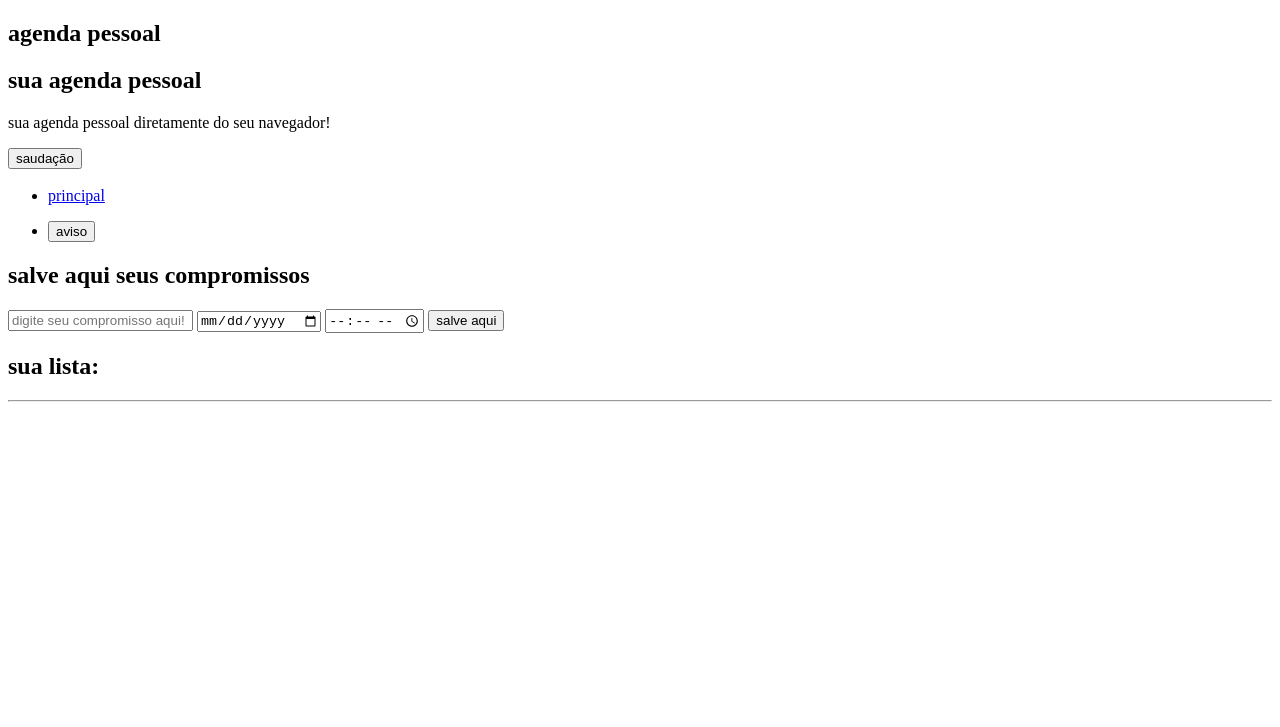
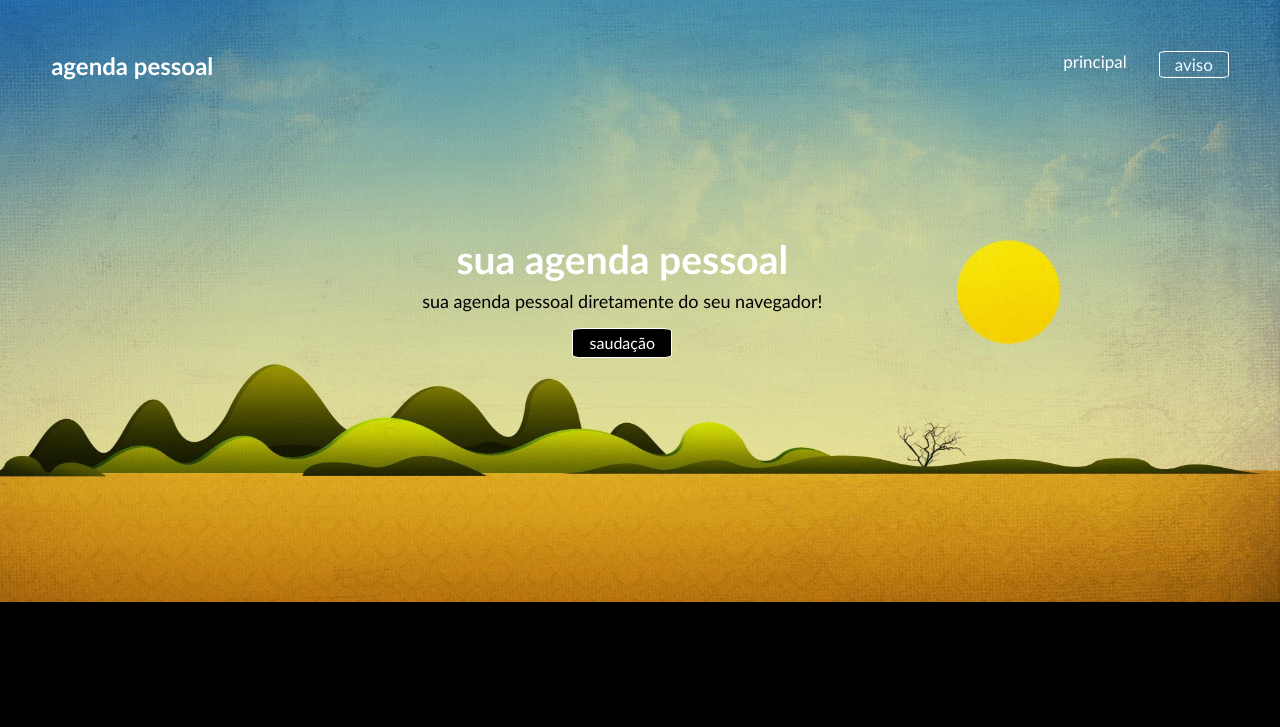
Before and after one commit to fernandoo13/sua-agendaa, a plain HTML site: page index.html in a window 1280 px wide. Shown: the top 727 px of the page. Drawn offline with Linux system fonts and the light colour scheme; files whose address does not match are found by name.

Commit message:
Update index.html

```diff
--- a/index.html
+++ b/index.html
@@ -7,7 +7,7 @@
     <meta charset="UTF-8">
     <meta name="viewport" content="width=device-width, initial-scale=1.0">
 
-    <link rel="" href="style.css">
+    <link rel="stylesheet" href="style.css">
 
     <title>agenda</title>
 
@@ -82,4 +82,5 @@
     <script src="/aulajava/main.js"></script>
 </body>
 
+
 </html>
```
